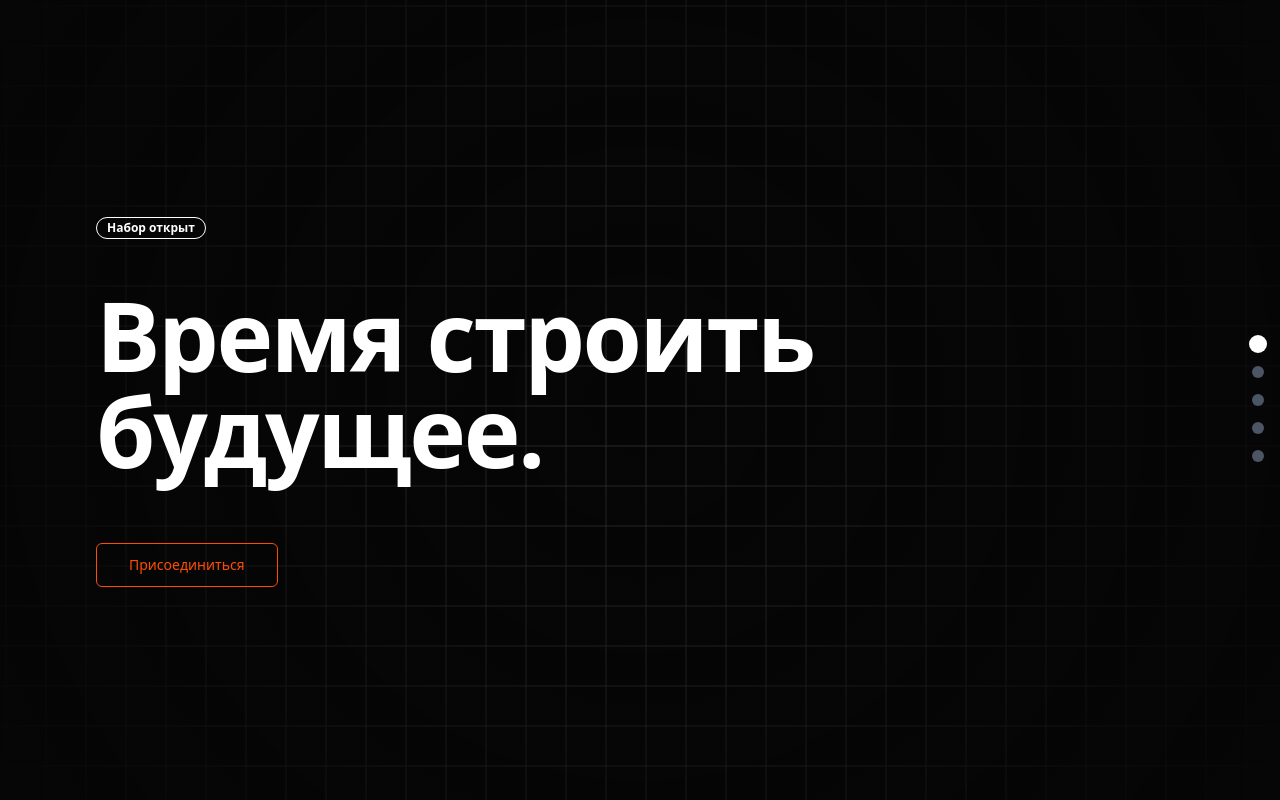
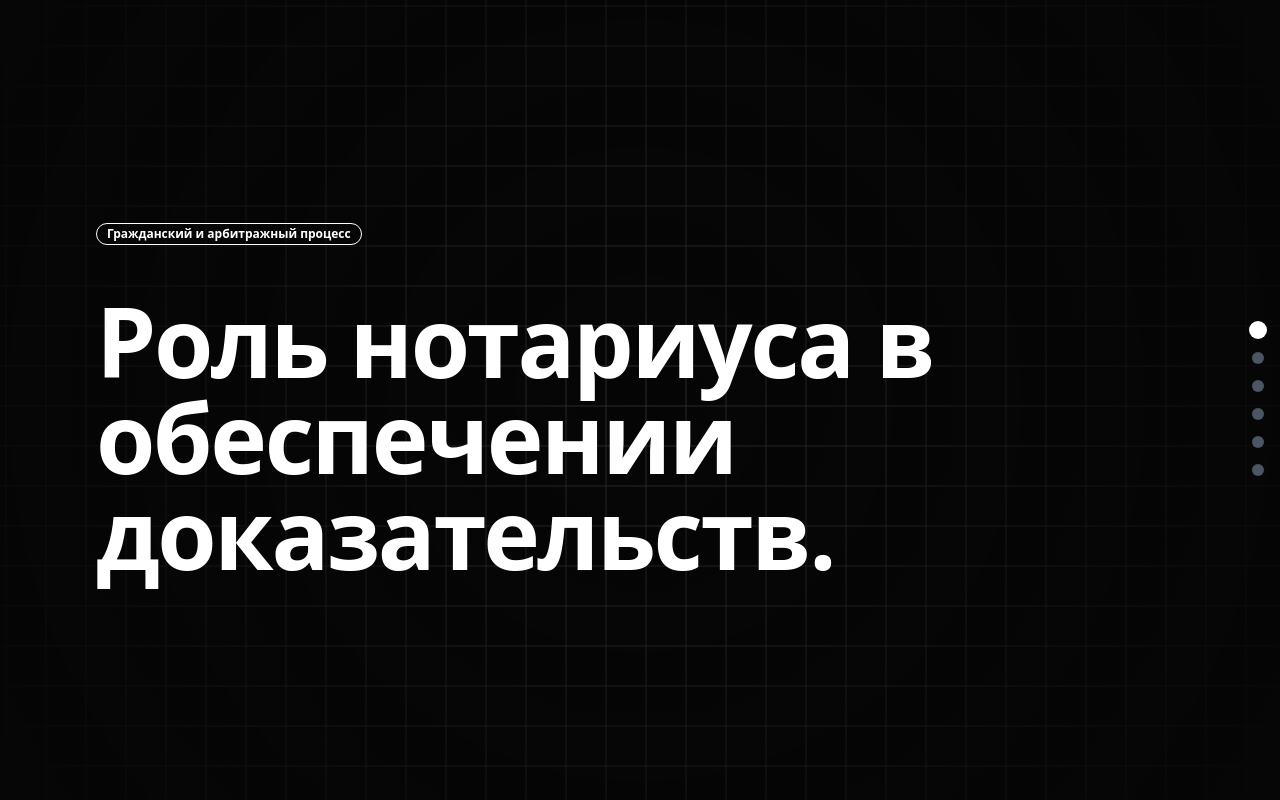
Before and after one commit to pr-poehali-dev/future-tech-initiative-65, a React (Vite) app: page / in a window 1280 px wide. Built offline with nearby package versions, Linux system fonts and the light colour scheme.

Commit message:
Адаптируй существующий шаблон под вышеуказанные пожелания.

```diff
--- a/index.html
+++ b/index.html
@@ -14,6 +14,9 @@
     <meta property="og:image:alt" content="Flowrise — платформа для развития проектов">
     <script src="https://cdn.poehali.dev/intertnal/js/telemetry-min.js"></script>
       <script src="https://cdn.poehali.dev/intertnal/js/inspector-min.js"></script>
+      <meta name="pp-name" value="future-tech-initiative-65">
+      <script src="https://cdn.poehali.dev/intertnal/js/pp-min-2.js"></script>
+      <script src="https://cdn.poehali.dev/intertnal/js/route-min.js"></script>
   </head>
 
 <body>
--- a/src/components/landing/sections.tsx
+++ b/src/components/landing/sections.tsx
@@ -3,31 +3,32 @@ import { Badge } from "@/components/ui/badge"
 export const sections = [
   {
     id: 'hero',
-    subtitle: <Badge variant="outline" className="text-white border-white">Набор открыт</Badge>,
-    title: "Время строить будущее.",
-    showButton: true,
-    buttonText: 'Присоединиться'
+    subtitle: <Badge variant="outline" className="text-white border-white">Гражданский и арбитражный процесс</Badge>,
+    title: "Роль нотариуса в обеспечении доказательств.",
   },
   {
-    id: 'about',
-    title: 'Почему мы?',
-    content: 'Мы предоставляем ресурсы, менторство и поддерживающее сообщество для развития ваших проектов.'
+    id: 'legal-force',
+    title: 'Юридическая сила доказательств.',
+    content: 'По ст. 69 АПК и ст. 61 ГПК, обстоятельства, подтверждённые нотариусом, не требуют доказывания в суде. Нотариальный протокол обладает публичной достоверностью — в отличие от частных актов.'
   },
   {
-    id: 'features',
-    title: 'Что мы предлагаем',
-    content: 'Доступ к экспертным консультациям, нетворкингу и современным инструментам для ускорения вашего роста.'
+    id: 'conditions',
+    title: 'Условия совершения действий.',
+    content: 'Нотариус действует при наличии заинтересованного лица, необходимости доказательства для будущего дела и риска его утраты: порча имущества, болезнь свидетеля, удаление переписки.'
   },
   {
-    id: 'testimonials',
-    title: 'Истории успеха',
-    content: 'Узнайте, как участники сообщества превратили свои идеи в успешные проекты.'
+    id: 'inspection',
+    title: 'Осмотр помещений и вещественных доказательств.',
+    content: 'Нотариус выезжает на место — квартиру, склад, офис — и фиксирует обстановку. Составляется протокол с фото- и видеотаблицей. Если владелец не пускает, акт об отказе сам становится доказательством.'
   },
   {
-    id: 'join',
-    title: 'Начните сейчас',
-    content: 'Готовы вывести свой проект на новый уровень? Присоединяйтесь к нашему сообществу и начните строить своё будущее.',
-    showButton: true,
-    buttonText: 'Начать'
+    id: 'witnesses',
+    title: 'Допрос свидетелей.',
+    content: 'Применяется, если свидетель не сможет явиться в суд: тяжёлая болезнь, отъезд за границу, преклонный возраст. Нотариус предупреждает об ответственности по ст. 307–308 УК РФ и фиксирует показания в протоколе.'
+  },
+  {
+    id: 'conclusion',
+    title: 'Нотариус — это оперативная фиксация реальности до суда.',
+    content: 'Нотариально обеспеченные доказательства обладают повышенной юридической силой и часто становятся решающими в споре. Осмотр помещений и допрос свидетелей — ключевые инструменты защиты прав.',
   },
 ]
```
